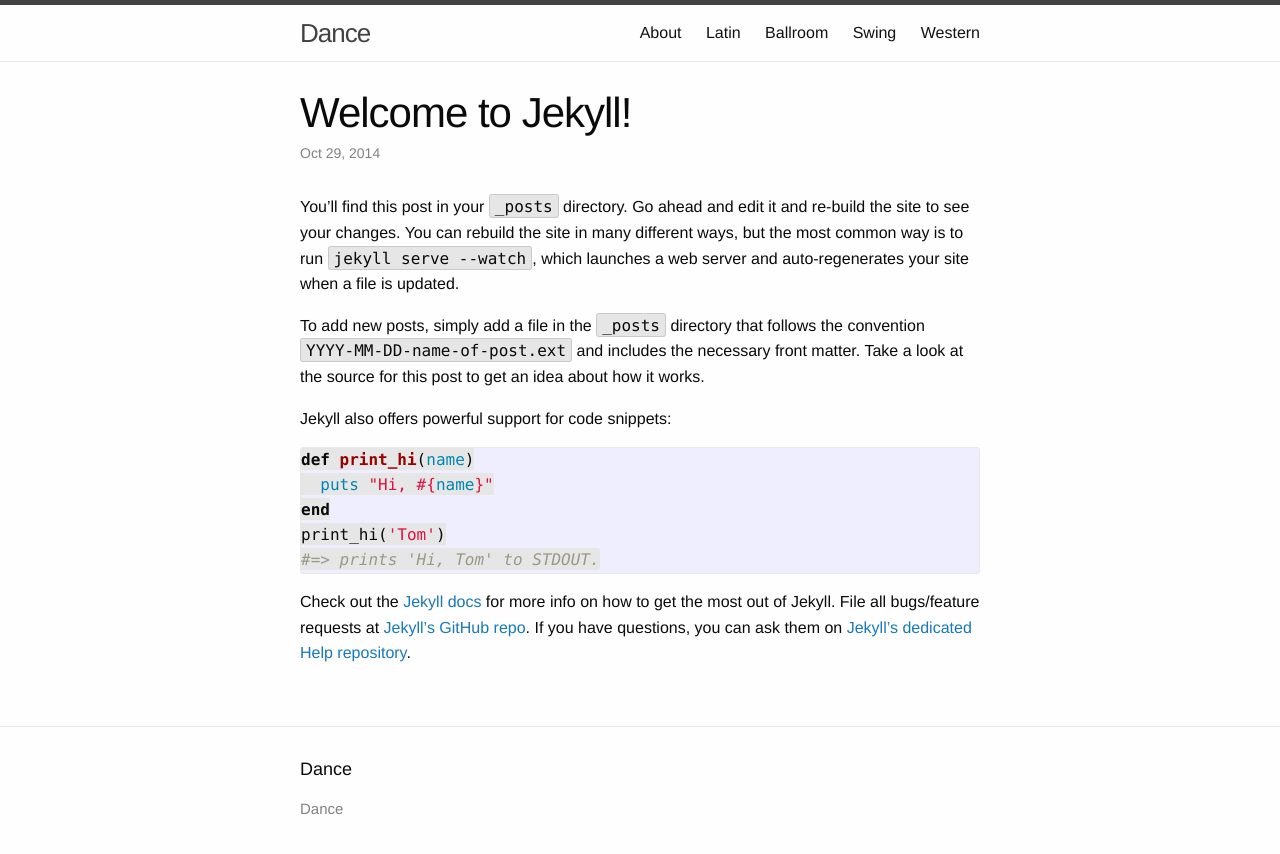
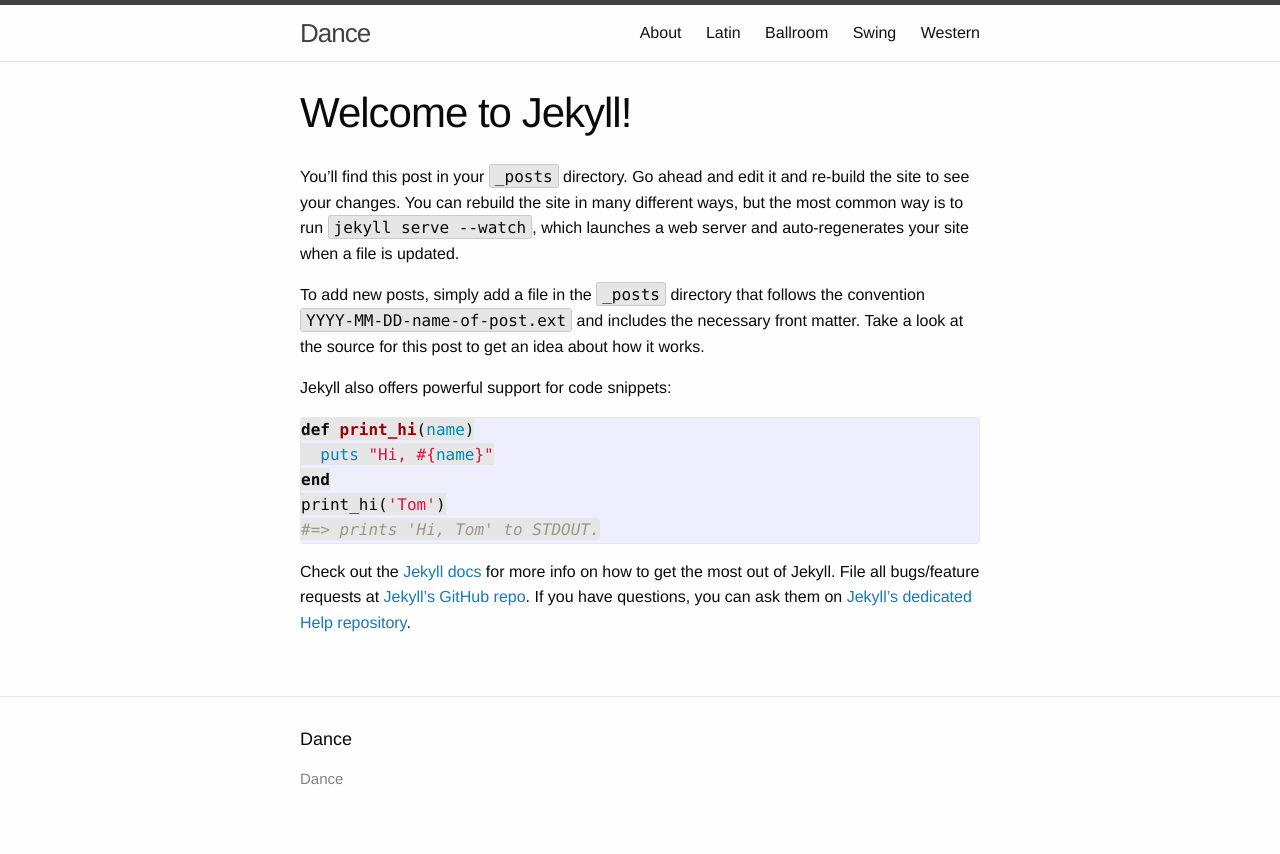
Before and after one commit to honeyjive/dance, a Jekyll site: the page built from _posts/2014-10-29-welcome-to-jekyll.markdown, in a window 1280 px wide. Shown: the top 854 px of the page. Built offline with Jekyll 4.4.1, drawn with Linux system fonts in a browser that asks for light colours; nearby versions of some CDN libraries; library files that are not in the unit come from our copies.

Commit message:
deleting date display

```diff
--- a/_layouts/post.html
+++ b/_layouts/post.html
@@ -7,7 +7,7 @@ layout: default
 
   <header class="post-header">
     <h1 class="post-title">{{ page.title }}</h1>
-    <p class="post-meta">{{ page.date | date: "%b %-d, %Y" }}{% if page.author %} • {{ page.author }}{% endif %}{% if page.meta %} • {{ page.meta }}{% endif %}</p>
+
   </header>
 
   <article class="post-content">
```
